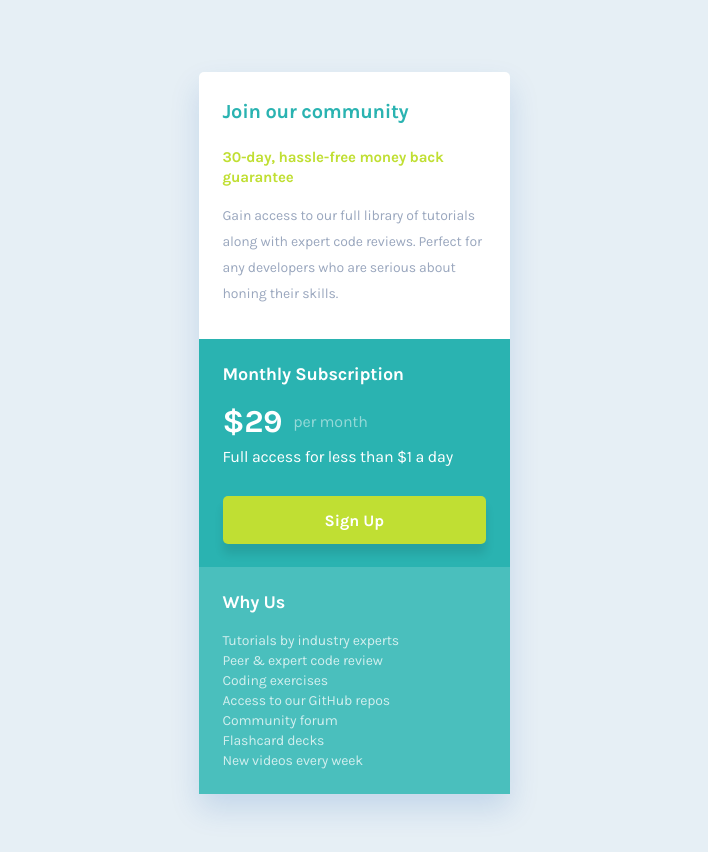
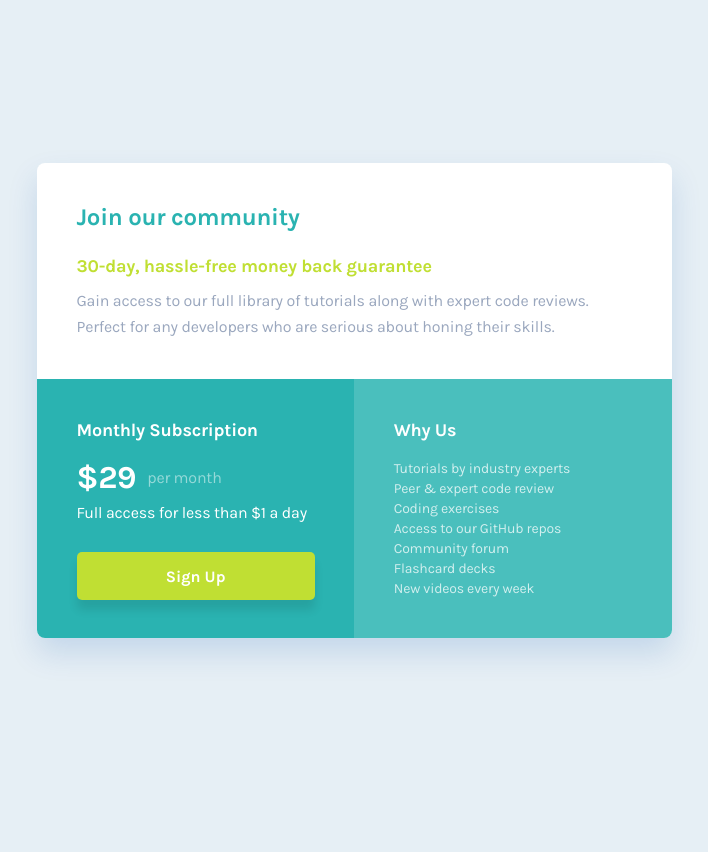
Before and after one commit to Gen2micky1/Project-10, a plain HTML site: page index.html in a window 1280 px wide. Shown: the whole page, without its empty margins (286-994 px from the left). After the commit the page ends 800 px from the top, so only its background shows below. Drawn offline with Linux system fonts and the light colour scheme.

Commit message:
CSS file updated with desktop view

```diff
--- a/index.html
+++ b/index.html
@@ -31,7 +31,7 @@
 
                 <p class="pricing-card__subscription-description">Full access for less than $1 a day</p>
 
-                <button class="pricing-card__cta nowrap">Sign Up</button>
+                <button onclick="signUp()" class="pricing-card__cta nowrap">Sign Up</button>
             </section>
 
             <section class="pricing-card__features">
--- a/main.css
+++ b/main.css
@@ -40,14 +40,20 @@ h2 {
   --FF: "Karla", serif;
 
   /* TEXT STYLE */
+  /* MOBILE */
   --HEADER-TITLE-MOB: bold 1.25rem var(--FF);
   --HEADER-SUBTITLE-MOB: bold .9375rem/1.25rem var(--FF);
   --HEADER-TEXT-MOB: normal .875rem/1.625rem var(--FF);
-  --MAIN-TITLE-MOB: bold 1.125rem var(--FF);
-  --MAIN-PRICE-MOB: bold 2rem var(--FF);
-  --MAIN-TEXT-MOB: normal 1rem/1.625rem var(--FF);
-  --MAIN-BUTTON-MOB: bold 1rem var(--FF);
-  --FEATURE-TEXT-MOB: normal .875rem/1.25rem var(--FF);
+
+  /* DESKTOP */
+  --HEADER-TITLE: bold 1.5rem var(--FF);
+  --HEADER-SUBTITLE: bold 1.125rem var(--FF);
+  --HEADER-TEXT: normal 1rem/1.625rem var(--FF);
+  --MAIN-TITLE: bold 1.125rem var(--FF);
+  --MAIN-PRICE: bold 2rem var(--FF);
+  --MAIN-TEXT: normal 1rem/1.625rem var(--FF);
+  --MAIN-BUTTON: bold 1rem var(--FF);
+  --FEATURE-TEXT: normal .875rem/1.25rem var(--FF);
 }
 
 /* || UTILITY CLASSES */
@@ -77,7 +83,6 @@ html {
 body {
   min-height: 100vh;
   max-width: 100%;
-  overflow-x: hidden;
   background-color: var(--BODY-BG);
   display: grid;
   place-content: center;
@@ -91,6 +96,7 @@ body {
   border-radius: .3125rem;
   margin: 4.5rem auto 3.875rem auto;
   box-shadow: var(--CARD-SHADOW);
+  overflow: hidden;
 }
 
 /* HEADER */
@@ -108,6 +114,7 @@ body {
 }
 
 .pricing-card__header__subtitle {
+  max-width: 263px;
   font: var(--HEADER-SUBTITLE-MOB);
   color: var(--LEMON-GREEN);
   margin-bottom: 1rem;
@@ -129,7 +136,7 @@ body {
 }
 
 .pricing-card__subscription-title {
-  font: var(--MAIN-TITLE-MOB);
+  font: var(--MAIN-TITLE);
   color: var(--WHITE);
   margin-bottom: 1.125rem;
   letter-spacing: -0.0138rem;
@@ -145,19 +152,19 @@ body {
 }
 
 .pricing-card__price {
-  font: var(--MAIN-PRICE-MOB);
+  font: var(--MAIN-PRICE);
   color: var(--WHITE);
   letter-spacing: -0.025rem;
 }
 
 .pricing-card__label {
-  font: var(--MAIN-TEXT-MOB);
+  font: var(--MAIN-TEXT);
   color: hsla(0, 0%, 100%, 0.50);
   letter-spacing: -0.0125rem;
 }
 
 .pricing-card__subscription-description {
-  font: var(--MAIN-TEXT-MOB);
+  font: var(--MAIN-TEXT);
   color: var(--WHITE);
   letter-spacing: -0.0125rem;
   margin-bottom: 1.625rem;
@@ -165,7 +172,7 @@ body {
 
 /* BUTTON */
 .pricing-card__cta {
-  font: var(--MAIN-BUTTON-MOB);
+  font: var(--MAIN-BUTTON);
   width: 100%;
   padding: .9375rem 6.375rem .875rem 6.375rem;
   border-radius: .3125rem;
@@ -185,7 +192,7 @@ body {
 }
 
 .pricing-card__features-title {
-  font: var(--MAIN-TITLE-MOB);
+  font: var(--MAIN-TITLE);
   color: var(--WHITE);
   letter-spacing: -0.0138rem;
   margin-bottom: 1.125rem;
@@ -193,10 +200,81 @@ body {
 
 .pricing-card__features-list {
   list-style-type: none;
+  max-width: 238px;
 }
 
 .pricing-card__features-list li {
-  font: var(--FEATURE-TEXT-MOB);
+  font: var(--FEATURE-TEXT);
   letter-spacing: -0.0106rem;
   color: hsla(0, 0%, 100%, 0.75);
 }
+
+@media screen and (min-width: 768px) {
+
+  /* PRICING CARD */
+  .pricing-card {
+    max-width: 635px;
+    min-height: 475px;
+    border-radius: .5rem;
+    margin: 163px auto 162px auto;
+  }
+
+  /* HEADER */
+  .pricing-card__header {
+    height: 216px;
+    padding: 2.5rem;
+  }
+
+  .pricing-card__header-title {
+    font: var(--HEADER-TITLE);
+    letter-spacing: -0.0187rem;
+  }
+
+  .pricing-card__header__subtitle {
+    max-width: 555px;
+    font: var(--HEADER-SUBTITLE);
+    color: var(--LEMON-GREEN);
+    margin-bottom: .6875rem;
+    letter-spacing: -0.0138rem;
+  }
+
+  .pricing-card__header__description {
+    max-width: 555px;
+    font: var(--HEADER-TEXT);
+    letter-spacing: -0.0125rem;
+  }
+
+  /* MAIN */
+  .pricing-card__main {
+    display: flex;
+  }
+
+  /* SUBSCRIPTION */
+  .pricing-card__subscription {
+    height: 259px;
+    padding: 2.5rem 2.4375rem 2.4375rem 2.5rem;
+  }
+
+  /* BUTTON */
+  .pricing-card__cta {
+    padding: .9375rem 5.5625rem .875rem 5.5625rem;
+  }
+
+
+  /* FEATURES */
+  .pricing-card__features {
+    height: 259px;
+    padding: 2.5rem;
+  }
+
+}
+
+/* DESKTOP */
+@media screen and (min-width: 992px) {
+  /* BUTTON */
+  .pricing-card__cta:hover,
+  .pricing-card__cta:focus-visible {
+    background-color: #ffffff00;
+    outline: .125rem solid var(--LEMON-GREEN);
+  }
+}
```
